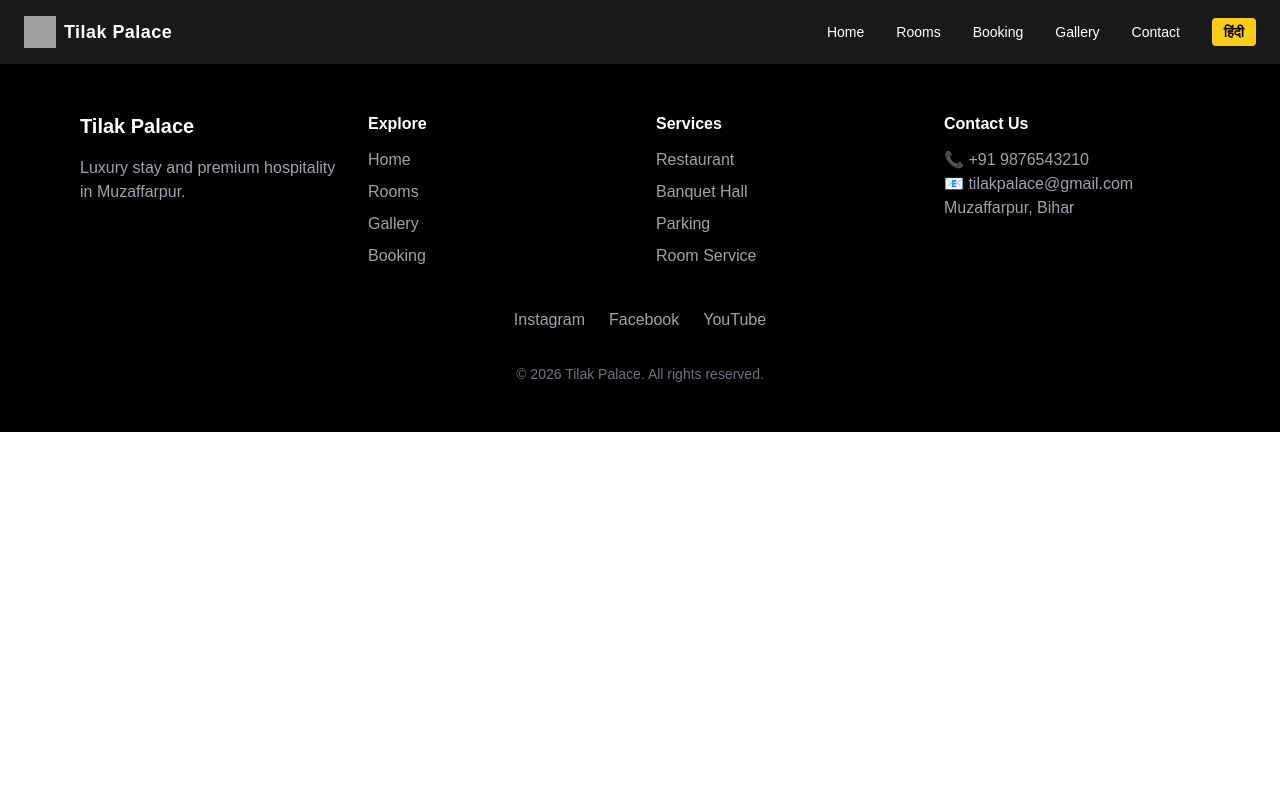
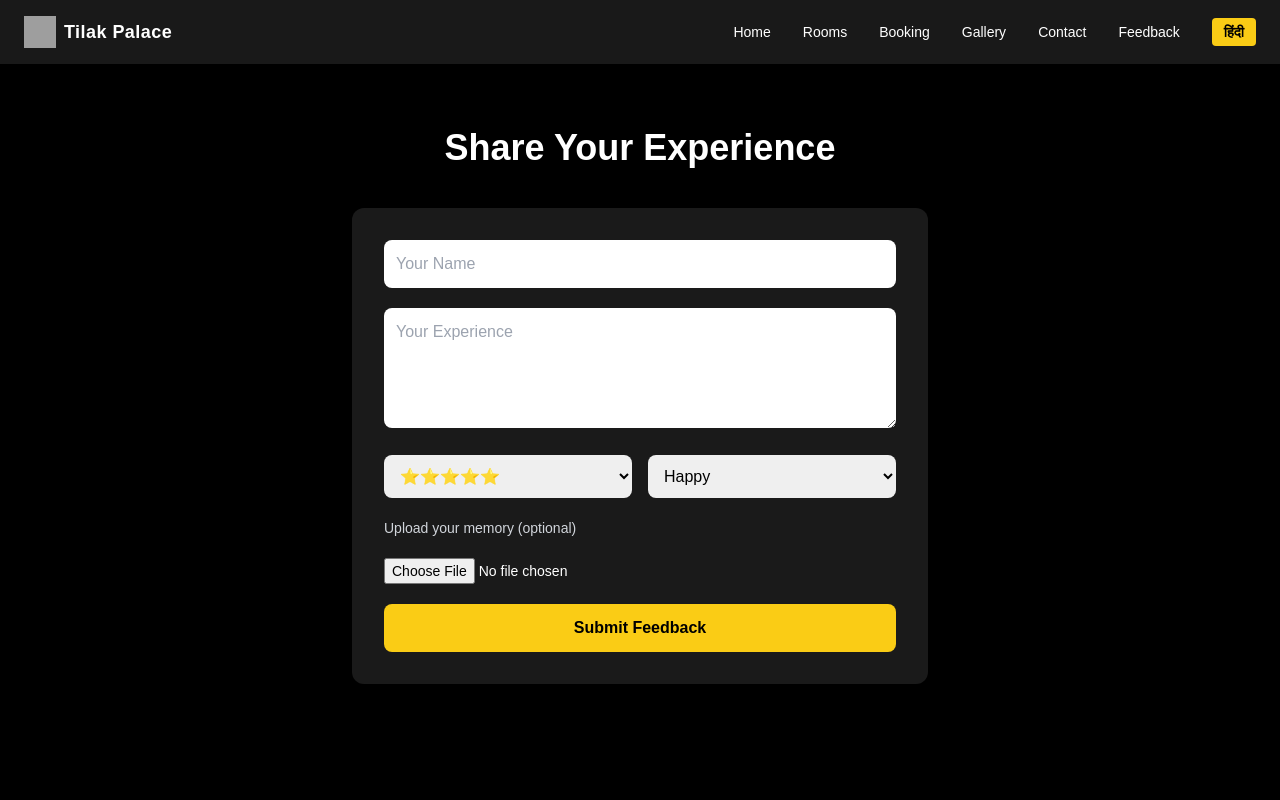
Before and after one commit to Akshay6006/Tilak-Palace, a React app in the folder frontend/: page /feedback in a window 1280 px wide. Shown: the top 800 px of the page. Built offline with nearby package versions, Linux system fonts and the light colour scheme; grey boxes are pictures that could not be loaded; the HTML template or start-up script is replaced by a standard one.

Commit message:
added new feedback page changed some ui

```diff
--- a/frontend/src/App.jsx
+++ b/frontend/src/App.jsx
@@ -11,6 +11,7 @@ import Booking from "./pages/Booking";
 import Gallery from "./pages/Gallery";
 import Contact from "./pages/Contact";
 import RoomDetails from "./pages/RoomDetails";
+import Feedback from "./pages/Feedback";
 
 function App() {
   const [loading, setLoading] = useState(true);
@@ -33,6 +34,7 @@ function App() {
           <Route path="/booking" element={<Booking />} />
           <Route path="/gallery" element={<Gallery />} />
           <Route path="/contact" element={<Contact />} />
+          <Route path="/feedback" element={<Feedback />} />
         </Routes>
       </div>
 
--- a/frontend/src/components/Footer.jsx
+++ b/frontend/src/components/Footer.jsx
@@ -1,4 +1,5 @@
 import { useLanguage } from "../context/LanguageContext";
+import { Link } from "react-router-dom";
 
 function Footer() {
   // const { language } = useLanguage();
@@ -24,11 +25,12 @@ function Footer() {
             {t.explore}
           </h3>
           <ul className="space-y-2 text-gray-400">
-            <li>{t.home}</li>
-            <li>{t.rooms}</li>
-            <li>{t.gallery}</li>
-            <li>{t.booking}</li>
-          </ul>
+  <li><Link to="/">{t.home}</Link></li>
+  <li><Link to="/rooms">{t.rooms}</Link></li>
+  <li><Link to="/gallery">{t.gallery}</Link></li>
+  <li><Link to="/booking">{t.booking}</Link></li>
+  <li><Link to="/feedback">{t.feedback}</Link></li>
+</ul>
         </div>
 
         {/* SERVICES */}
--- a/frontend/src/components/Navbar.jsx
+++ b/frontend/src/components/Navbar.jsx
@@ -42,6 +42,10 @@ function Navbar() {
           <Link to="/contact" className="hover:text-yellow-400 transition">
             {t.contact}
           </Link>
+
+          <Link to="/feedback" className="hover:text-yellow-400 transition">
+  {t.feedback || "Feedback"}
+</Link>
 
           {/* LANGUAGE BUTTON */}
           <button
--- a/frontend/src/data/translations.js
+++ b/frontend/src/data/translations.js
@@ -1,3 +1,5 @@
+import { readTransformValue } from "framer-motion";
+
 export const translations = {
   en: {
     // NAVBAR
@@ -57,17 +59,17 @@ export const translations = {
     coo: "COO",
     cmo: "CMO",
 
-    ceoName: "Akshay Kumar",
+    ceoName: "Shree Narayan Singh",
     ceoDesc: "Visionary leader.",
-    ceoQuote: "Deliver excellence.",
+    ceoQuote: "I'm here to build something for the long-term. Anything else is a distraction.",
 
-    cooName: "Rahul Singh",
+    cooName: "Krishna Kanhaiya",
     cooDesc: "Operations expert.",
-    cooQuote: "Quality matters.",
+    cooQuote: "Champions keep playing until they get it right.",
 
-    cmoName: "Priya Sharma",
+    cmoName: "Chandan Kumar",
     cmoDesc: "Marketing strategist.",
-    cmoQuote: "Create experiences.",
+    cmoQuote: "To win in the marketplace you must first win in the workplace",
 
     footerTitle: "Luxury stay and premium hospitality in Muzaffarpur.",
 
@@ -160,6 +162,22 @@ why4: "Affordable pricing",
 successMsg: "Message Sent Successfully!",
 failMsg: "Failed to send message ❌",
 serverError: "Server error ❌",
+
+feedback: "Feedback",
+feedbackTitle: "Share Your Experience",
+yourName: "Your Name",
+yourMessage: "Your Experience",
+submitFeedback: "Submit Feedback",
+uploadMemory: "Upload your memory (optional)",
+happy: "Happy",
+rating: "Rating",
+complaint: "Complaint",
+suggestion: "Suggestion",
+
+shareExperience: "Share Your Experience",
+
+feedbackSuccess: "Feedback submitted successfully 🎉",
+feedbackError: "Failed to submit ❌",
   },
 
 
@@ -223,17 +241,17 @@ serverError: "Server error ❌",
     coo: "सीओओ",
     cmo: "सीएमओ",
 
-    ceoName: "अक्षय कुमार",
+    ceoName: "श्री नारायण सिंह",
     ceoDesc: "दूरदर्शी नेता।",
-    ceoQuote: "श्रेष्ठता प्रदान करें।",
+    ceoQuote: "मैं यहां दीर्घकालिक उद्देश्य के लिए कुछ बनाने आया हूं। बाकी सब तो भटकाव है।",
 
-    cooName: "राहुल सिंह",
+    cooName: "कृष्ण कन्हैया",
     cooDesc: "ऑपरेशन विशेषज्ञ।",
-    cooQuote: "गुणवत्ता महत्वपूर्ण है।",
+    cooQuote: "चैंपियन तब तक खेलते रहते हैं जब तक वे इसे सही नहीं कर लेते।",
 
-    cmoName: "प्रिया शर्मा",
+    cmoName: "चंदन कुमार",
     cmoDesc: "मार्केटिंग विशेषज्ञ।",
-    cmoQuote: "अनुभव बनाएं।",
+    cmoQuote: "बाजार में सफलता पाने के लिए आपको पहले कार्यस्थल में सफलता प्राप्त करनी होगी।",
 
     // FOOTER
     footerTitle: "मुज़फ्फरपुर में लक्ज़री होटल और प्रीमियम सुविधाएं।",
@@ -324,6 +342,22 @@ why4: "सस्ती कीमत",
 successMsg: "संदेश भेजा गया!",
 failMsg: "संदेश भेजने में विफल ❌",
 serverError: "सर्वर त्रुटि ❌",
+
+feedback: "फीडबैक",
+feedbackTitle: "अपना अनुभव साझा करें",
+yourName: "आपका नाम",
+yourMessage: "आपका अनुभव",
+submitFeedback: "फीडबैक सबमिट करें",
+uploadMemory: "अपनी यादें अपलोड करें (वैकल्पिक)",
+happy: "खुश",
+rating: "रेटिंग",
+complaint: "शिकायत",
+suggestion: "सुझाव",
+
+shareExperience: "अपना अनुभव साझा करें",
+
+feedbackSuccess: "फीडबैक सफलतापूर्वक सबमिट हुआ 🎉",
+feedbackError: "सबमिट करने में समस्या ❌",
   },
 
 };
--- /dev/null
+++ b/frontend/src/pages/Feedback.jsx
@@ -0,0 +1,139 @@
+import { useState } from "react";
+import PageWrapper from "../components/PageWrapper";
+import toast from "react-hot-toast";
+import { useLanguage } from "../context/LanguageContext";
+import { translations } from "../data/translations";
+
+function Feedback() {
+  const [form, setForm] = useState({
+    name: "",
+    message: "",
+    rating: 5,
+    type: "Happy",
+    image: "",
+  });
+  const { language } = useLanguage();
+const t = translations[language];
+
+  const handleChange = (e) => {
+    setForm({ ...form, [e.target.name]: e.target.value });
+  };
+
+  const handleFile = (e) => {
+    const file = e.target.files[0];
+    const reader = new FileReader();
+
+    reader.onloadend = () => {
+      setForm({ ...form, image: reader.result });
+    };
+
+    if (file) reader.readAsDataURL(file);
+  };
+
+ const handleSubmit = async (e) => {
+  e.preventDefault();
+
+  try {
+    console.log("Sending:", form);
+
+    const res = await fetch("https://tilak-palace-backend.onrender.com/feedback", {
+      method: "POST",
+      headers: {
+        "Content-Type": "application/json",
+      },
+      body: JSON.stringify(form),
+    });
+
+    const data = await res.json();
+    console.log("Response:", data);
+
+    if (res.ok) {
+      toast.success(t.feedbackSuccess);
+      setForm({
+        name: "",
+        message: "",
+        rating: 5,
+        type: "Happy",
+        image: "",
+      });
+    } else {
+      toast.error(t.feedbackError);
+    }
+  } catch (err) {
+    console.error(err);
+    toast.error("Server error ❌");
+  }
+};
+
+  return (
+    <PageWrapper>
+      <div className="min-h-screen bg-black text-white py-16 px-6 md:px-20">
+
+        <h1 className="text-4xl text-center mb-10 font-bold">
+          {t.feedbackTitle}
+        </h1>
+
+       <form onSubmit={handleSubmit} className="max-w-xl mx-auto space-y-5 bg-white/10 p-8 rounded-xl backdrop-blur-md shadow-lg">
+
+  <input
+    name="name"
+    placeholder={t.yourName}
+    value={form.name}
+    onChange={handleChange}
+    className="w-full p-3 text-black rounded-lg"
+    required
+  />
+
+  <textarea
+    name="message"
+    placeholder={t.yourMessage}
+    value={form.message}
+    onChange={handleChange}
+    className="w-full p-3 text-black rounded-lg"
+    rows="4"
+    required
+  />
+
+  <div className="grid grid-cols-2 gap-4">
+    <select
+      name={t.rating}
+      value={form.rating}
+      onChange={handleChange}
+      className="p-3 text-black rounded-lg"
+    >
+      <option value={5}>⭐⭐⭐⭐⭐</option>
+      <option value={4}>⭐⭐⭐⭐</option>
+      <option value={3}>⭐⭐⭐</option>
+      <option value={2}>⭐⭐</option>
+      <option value={1}>⭐</option>
+    </select>
+
+    <select
+      name="type"
+      value={form.type}
+      onChange={handleChange}
+      className="p-3 text-black rounded-lg"
+    >
+      <option>{t.happy}</option>
+      <option>{t.complaint}</option>
+      <option>{t.suggestion}</option>
+    </select>
+  </div>
+
+  <div className="text-sm text-gray-300">
+    {t.uploadMemory}
+  </div>
+
+  <input type="file" onChange={handleFile} className="text-sm" />
+
+  <button className="w-full bg-yellow-400 text-black py-3 rounded-lg font-semibold hover:scale-105 transition">
+    {t.submitFeedback}
+  </button>
+
+</form>
+      </div>
+    </PageWrapper>
+  );
+}
+
+export default Feedback;
--- a/frontend/src/pages/Home.jsx
+++ b/frontend/src/pages/Home.jsx
@@ -8,6 +8,7 @@ import { useState, useEffect } from "react";
 function Home() {
   const { language } = useLanguage();
   const t = translations[language];
+  const [feedbacks, setFeedbacks] = useState([]);
 
   // 🔥 HERO SLIDER
   const images = [
@@ -23,6 +24,13 @@ function Home() {
       setIndex((prev) => (prev + 1) % images.length);
     }, 3000);
     return () => clearInterval(interval);
+  }, []);
+
+  useEffect(() => {
+  fetch("https://tilak-palace-backend.onrender.com/feedbacks")
+    .then((res) => res.json())
+    .then((data) => setFeedbacks(data))
+    .catch(() => console.log("Error fetching feedback"));
 }, []);
 
   const fadeUp = {
@@ -208,39 +216,40 @@ function Home() {
           whileInView="show"
           variants={fadeUp}
         >
-          <h2 className="text-3xl font-bold mb-10">
-            {t.reviews}
-          </h2>
+          <div className="text-center mb-10">
+  <Link to="/feedback">
+    <button className="bg-yellow-400 text-black px-6 py-3 rounded-lg font-semibold hover:scale-105 transition">
+      {t.shareExperience || "Share Your Experience"}
+    </button>
+  </Link>
+</div>
 
           <div className="grid md:grid-cols-3 gap-6">
-            {[
-              {
-                text: "{t.rev1}",
-                name: "Rahul Kumar",
-                city: "Patna",
-              },
-              {
-                text: "{t.rev2}",
-                name: "Amit Singh",
-                city: "Delhi",
-              },
-              {
-                text: "{t.rev3}",
-                name: "Priya Sharma",
-                city: "Lucknow",
-              },
-            ].map((review, i) => (
+
+            {feedbacks
+     .filter((f) => f.rating >= 4 && f.type === "Happy")
+  .slice(0, 6)
+  .map((review, i) => (
     <div
       key={i}
       className="bg-white p-6 rounded-xl shadow hover:shadow-xl transition"
     >
-                ⭐⭐⭐⭐⭐
-                <p className="mt-3 italic">"{review.text}"</p>
+      <div className="text-yellow-400">
+        {"⭐".repeat(review.rating)}
+      </div>
+
+      <p className="mt-3 italic">"{review.message}"</p>
+
+      {review.image && (
+        <img
+          src={review.image}
+          className="w-full h-40 object-cover rounded mt-3"
+        />
+      )}
+
       <h4 className="mt-3 font-bold">{review.name}</h4>
-                <p className="text-sm text-gray-500">{review.city}</p>
     </div>
-            ))}
-          </div>
+))}          </div>
         </motion.div>
 
         {/* CTA */}
@@ -293,7 +302,7 @@ function Home() {
     </div>
 
     <img
-      src="coo.jpg"
+      src="coo.JPG"
       className="rounded-xl shadow-lg w-full h-[350px] object-cover"
     />
   </div>
@@ -302,7 +311,7 @@ function Home() {
   <div className="grid md:grid-cols-2 gap-10 items-center">
 
     <img
-      src="cmo.jpg"
+      src="cmo.JPG"
       className="rounded-xl shadow-lg w-full h-[350px] object-cover"
     />
 
```
Lines whose indentation alone changed are shown as unchanged.
